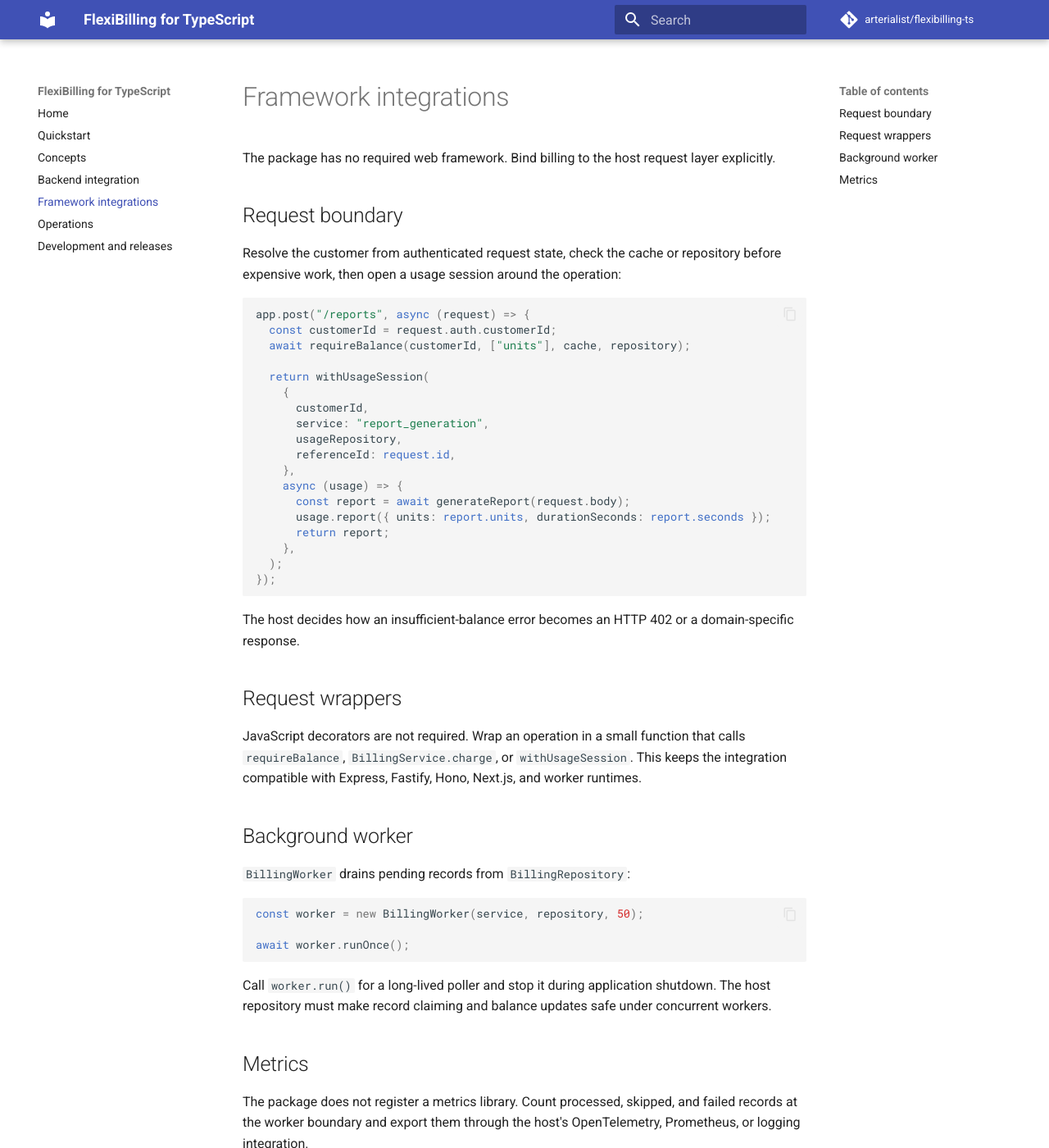
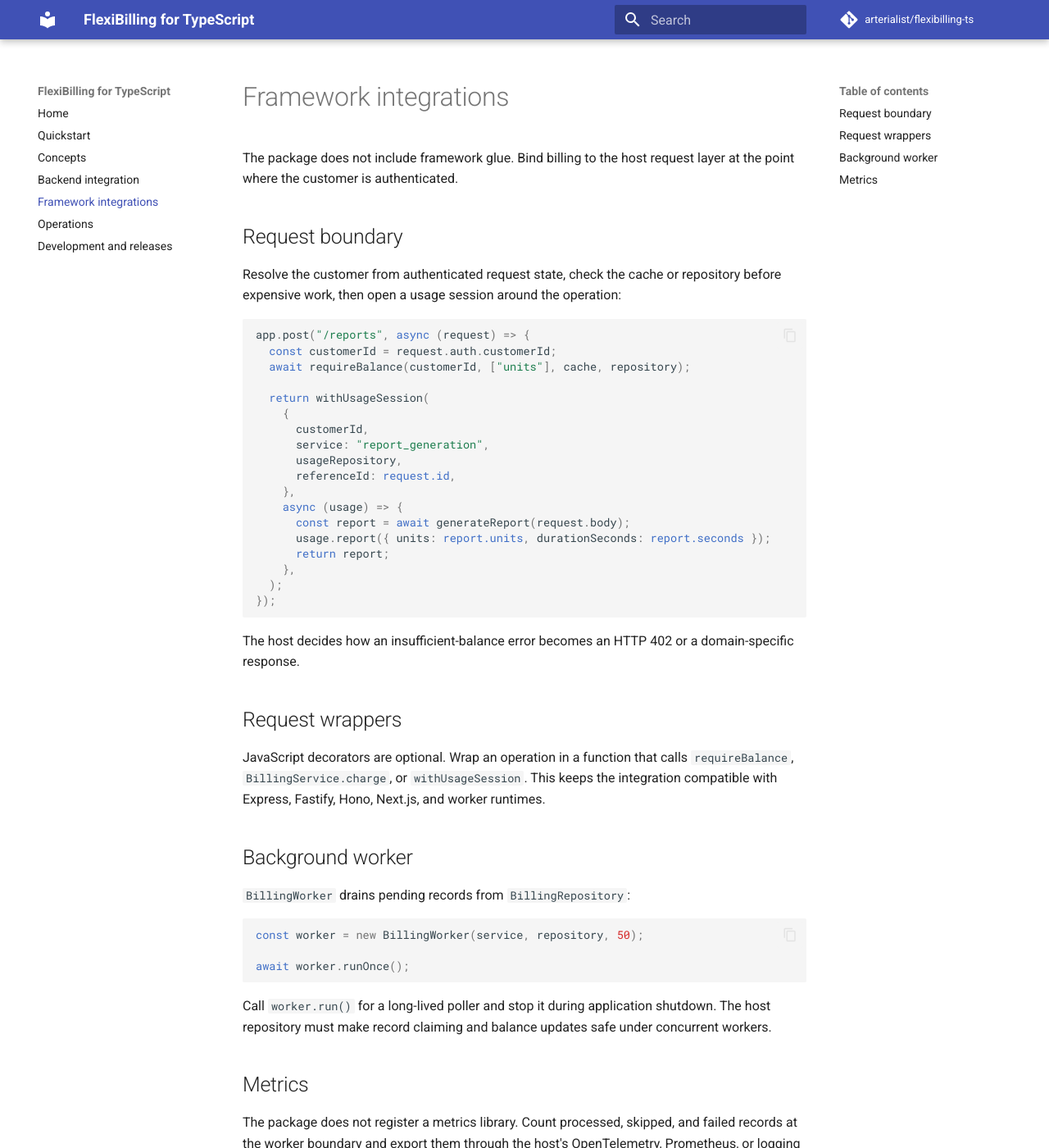
Before and after one commit to arterialist/flexibilling-ts, an MkDocs documentation site: the page built from docs/integrations.md, in a window 1280 px wide and 1400 px high. Shown: the whole window at 82% size. Built offline with MkDocs 1.6.1 and Material for MkDocs 9.7.7, drawn with Linux system fonts in a browser that asks for light colours; comment, search, counter and statistics services are not loaded.

Commit message:
docs: tighten TypeScript README and guides

```diff
--- a/docs/integrations.md
+++ b/docs/integrations.md
@@ -1,7 +1,7 @@
 # Framework integrations
 
-The package has no required web framework. Bind billing to the host request
-layer explicitly.
+The package does not include framework glue. Bind billing to the host request
+layer at the point where the customer is authenticated.
 
 ## Request boundary
 
@@ -35,8 +35,8 @@ domain-specific response.
 
 ## Request wrappers
 
-JavaScript decorators are not required. Wrap an operation in a small function
-that calls `requireBalance`, `BillingService.charge`, or
+JavaScript decorators are optional. Wrap an operation in a function that calls
+`requireBalance`, `BillingService.charge`, or
 `withUsageSession`. This keeps the integration compatible with Express, Fastify,
 Hono, Next.js, and worker runtimes.
 
```
Also changed, not shown: README.md (+7 -7 lines), docs/backends.md (+2 -2 lines), docs/index.md (+1 -1 lines), docs/quickstart.md (+2 -2 lines).
